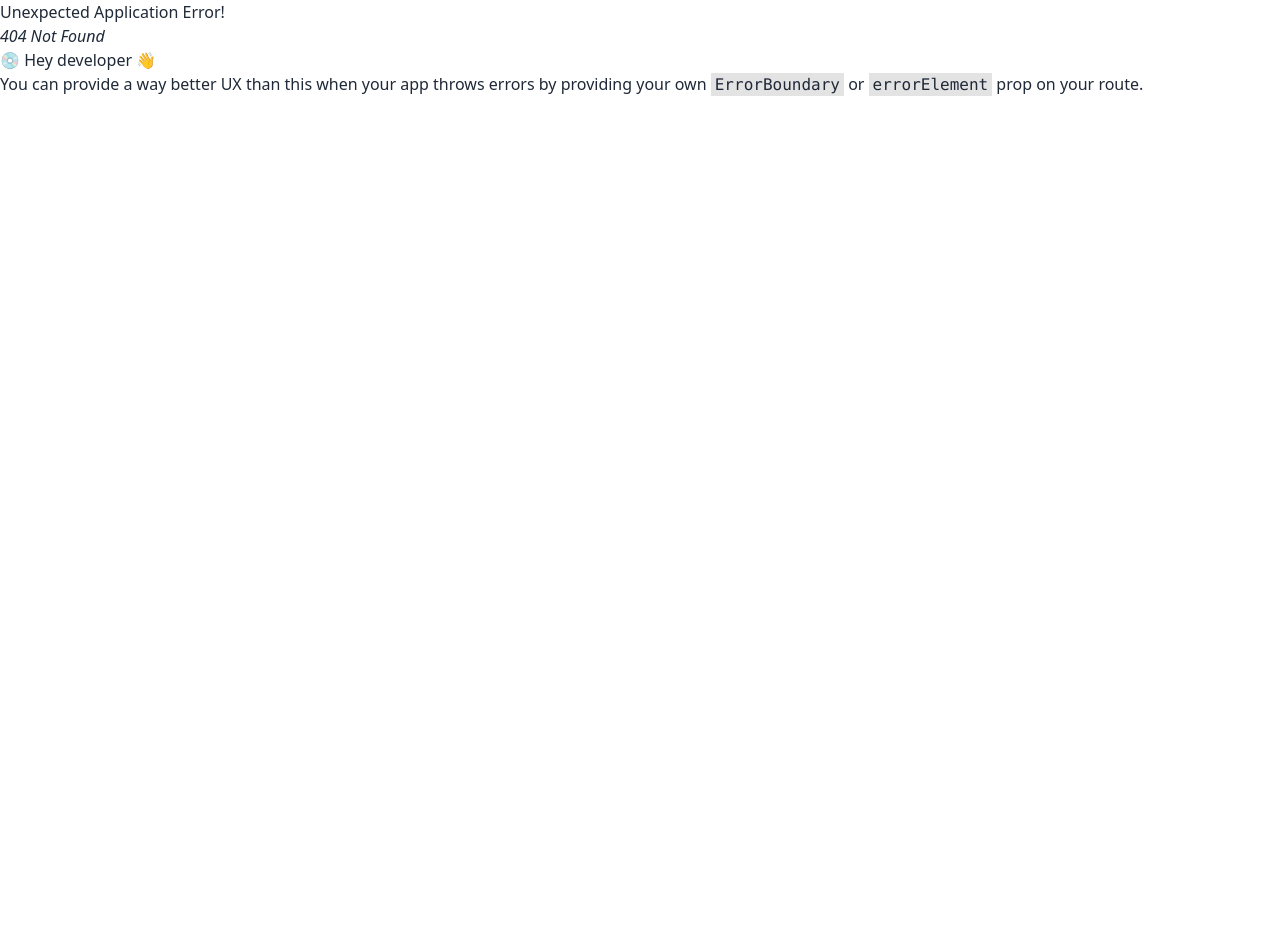
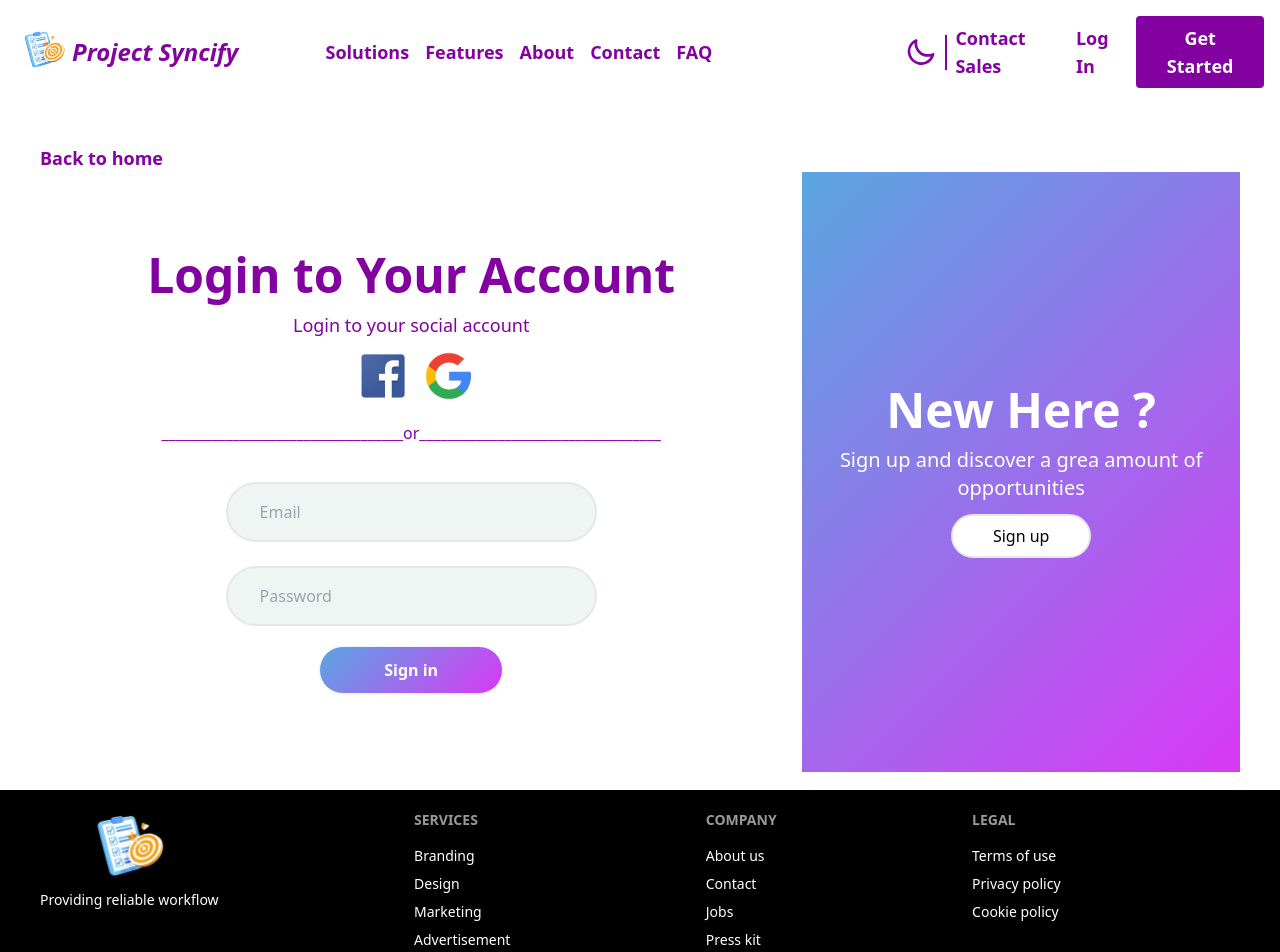
Before and after one commit to TechBuilderTeam/Project-Syncify, a React (Vite) app: page /login in a window 1280 px wide. Before the commit this address had no page. Shown: the top 952 px of the page. Before the commit the page ends 800 px from the top, so only its background shows below. Built offline with nearby package versions, Linux system fonts and the light colour scheme.

Commit message:
designing issues in the different types section done

```diff
--- a/index.html
+++ b/index.html
@@ -2,9 +2,9 @@
 <html lang="en">
   <head>
     <meta charset="UTF-8" />
-    <link rel="icon" type="image/svg+xml" href="/vite.svg" />
+    <link rel="icon" type="public/Justlogo" href="public/Justlogo.png" />
     <meta name="viewport" content="width=device-width, initial-scale=1.0" />
-    <title>Vite + React</title>
+    <title>Project Syncify</title>
     <link
       rel="stylesheet"
       type="text/css"
--- a/src/components/Home/Home.jsx
+++ b/src/components/Home/Home.jsx
@@ -3,7 +3,7 @@ import Banner from "./banner";
 import TopCompanySlider from "../Pages/Home/TopCampanySliderSection/TopCompanySlider";
 import DifferentTypeOfTabSection from "../Pages/Home/DifferentTypeOfTabSection/DifferentTypeOfTabSection";
 
-import Login from "../Pages/Login/login";
+// import Login from "../Pages/Login/login";
 
 const Home = () => {
   return (
@@ -12,7 +12,7 @@ const Home = () => {
       <Sponsors />
       <DifferentTypeOfTabSection/>
       <TopCompanySlider/>
-      <Login />
+      {/* <Login /> */}
     </div>
   );
 };
--- a/src/components/Pages/Home/DifferentTypeOfTabSection/DifferentTypeOfTabSection.jsx
+++ b/src/components/Pages/Home/DifferentTypeOfTabSection/DifferentTypeOfTabSection.jsx
@@ -10,15 +10,15 @@ const DifferentTypeOfTabSection = () => {
     const [showComponent, setShowComponent] = useState("Marketing");
 
     return (
-        <div className='w-full bg-gray-100 h-fit px-10 py-10 my-6'>
+        <div className='w-full  h-fit px-10 py-10 my-6'>
             <h1 className='w-[70%] text-5xl mt-[50px] mb-[50px] '>See how different departments use Synify</h1>
 
             <div>
-            <button onClick={() => setShowComponent("Marketing")} className={`border-solid border border-slate-400 rounded-full py-4 px-6 mx-2 text-gray-500 hover:text-gray-800 text-sm hover:text-base ${showComponent==="Marketing"? "bg-red-200" : ""}`}>Marketing</button>
-            <button onClick={()=>setShowComponent("Operations")} className={`border-solid border border-slate-400 rounded-full py-4 px-6 mx-2 text-gray-500 hover:text-gray-800 text-sm hover:text-base ${showComponent==="Operations"? "bg-red-200" : ""}`}>Operations</button>
-            <button onClick={() => setShowComponent("IT")} className={`border-solid border border-slate-400 rounded-full py-4 px-6 mx-2 text-gray-500 hover:text-gray-800 text-sm hover:text-base ${showComponent==="IT"? "bg-red-200" : ""}`}>IT</button>
-            <button onClick={() => setShowComponent("Product")} className={`border-solid border border-slate-400 rounded-full py-4 px-6 mx-2 text-gray-500 hover:text-gray-800 text-sm hover:text-base ${showComponent==="Product"? "bg-red-200" : ""}`}>Product</button>
-            <button onClick={() => setShowComponent("Company")} className={`border-solid border border-slate-400 rounded-full py-4 px-6 mx-2 text-gray-500 hover:text-gray-800 text-sm hover:text-base ${showComponent==="Company"? "bg-red-200" : ""}`}>Company-wide</button>
+            <button onClick={() => setShowComponent("Marketing")} className={`border-solid border border-slate-400 rounded-full py-4 px-6 mx-2  hover:text-gray-800 text-sm hover:text-base ${showComponent==="Marketing"? "bg-[#8401A1] text-white dark:bg-cyan-600" : ""}`}>Marketing</button>
+            <button onClick={()=>setShowComponent("Operations")} className={`border-solid border border-slate-400 rounded-full py-4 px-6 mx-2  hover:text-gray-800 text-sm hover:text-base ${showComponent==="Operations"? "bg-[#8401A1] text-white dark:bg-cyan-600" : ""}`}>Operations</button>
+            <button onClick={() => setShowComponent("IT")} className={`border-solid border border-slate-400 rounded-full py-4 px-6 mx-2  hover:text-gray-800 text-sm hover:text-base ${showComponent==="IT"? "bg-[#8401A1] text-white dark:bg-cyan-600" : ""}`}>IT</button>
+            <button onClick={() => setShowComponent("Product")} className={`border-solid border border-slate-400 rounded-full py-4 px-6 mx-2  hover:text-gray-800 text-sm hover:text-base ${showComponent==="Product"? "bg-[#8401A1] text-white dark:bg-cyan-600" : ""}`}>Product</button>
+            <button onClick={() => setShowComponent("Company")} className={`border-solid border border-slate-400 rounded-full py-4 px-6 mx-2  hover:text-gray-800 text-sm hover:text-base ${showComponent==="Company"? "bg-[#8401A1] text-white dark:bg-cyan-600" : ""}`}>Company-wide</button>
             </div>
 
             {
--- a/src/components/Pages/Home/DifferentTypeOfTabSection/Product.jsx
+++ b/src/components/Pages/Home/DifferentTypeOfTabSection/Product.jsx
@@ -5,7 +5,7 @@ const Product = () => {
     return (
         <div className='flex gap-4 my-10'>
                 <div className='w-1/2 mx-2'>
-                <img src="https://assets.asana.biz/transform/070f1abb-5a90-477c-8b90-b5eb6ba3a3f9/home24-product-team-ui?io=transform:fill" alt="" />
+                    <img src="https://assets.asana.biz/transform/070f1abb-5a90-477c-8b90-b5eb6ba3a3f9/home24-product-team-ui?io=transform:fill" alt="" />
                 </div>
 
                 <div className='mx-4'>
@@ -13,7 +13,7 @@ const Product = () => {
                     <p className='flex items-center gap-2 my-2 text-lg'><FaArrowCircleRight />Keep product development on track  </p>
                     <p className='flex items-center gap-2 my-2 text-lg'><FaArrowCircleRight />Centralize launch information  </p>
                     <p className='flex items-center gap-2 my-2 text-lg'><FaArrowCircleRight />Tie your product roadmap to your strategy  </p>
-                    <button className="border-solid border border-slate-400 rounded py-2 px-8 my-4 bg-black text-white font-semibold hover:bg-red-400 hover:text-black ">Explore Product</button>
+                    <button className="border-solid border border-slate-400 rounded py-2 px-8 my-4 bg-[#8401A1] text-white font-semibold hover:bg-cyan-600 hover:text-black ">Explore Product</button>
                 </div>
             </div>
     );
--- a/src/components/Pages/Home/TopCampanySliderSection/Card.jsx
+++ b/src/components/Pages/Home/TopCampanySliderSection/Card.jsx
@@ -29,7 +29,7 @@ const Card = ({ data }) => {
     //     </div>
 
     <div
-      className="relative bg-white border rounded-lg overflow-hidden shadow-lg transition duration-300 delay-150 ease-in-out transform hover:scale-80"
+      className="relative border rounded-lg overflow-hidden shadow-lg transition duration-300 delay-150 ease-in-out transform hover:scale-80"
       onMouseEnter={() => setIsHovered(true)}
       onMouseLeave={() => setIsHovered(false)}
     >
@@ -52,7 +52,7 @@ const Card = ({ data }) => {
           //   <button className="bg-blue-500 hover:bg-blue-700 text-white font-bold py-2 px-4 mt-2">
           //     {label}
           //   </button>
-          <div className="flex gap-2 items-center hover:text-red-400 font-bold py-2 px-4 mt-2">
+          <div className="flex gap-2 items-center hover:text-cyan-600 dark:hover:text-[#8401A1] font-bold py-2 px-4 mt-2">
             <p className="">{label} </p>{" "}
             <span>
               <FaArrowRight />
--- a/src/components/Pages/Home/TopCampanySliderSection/NextArrow.jsx
+++ b/src/components/Pages/Home/TopCampanySliderSection/NextArrow.jsx
@@ -4,7 +4,7 @@ import { FaArrowRight } from "react-icons/fa";
 const NextArrow = ({onClick}) => {
     return (
         <div className='absolute left-20 top-[434px]' onClick={onClick} >
-            <div className='bg-gray-100 outline outline-1 outline-offset-1 hover:outline-2 hover:bg-gray-300 h-[30px] w-[30px] rounded-full grid place-items-center cursor-pointer'>
+            <div className=' outline outline-1 outline-offset-1 hover:outline-2 hover:outline-cyan-600 dark:hover:outline-[#8401A1] hover:text-cyan-600 dark:hover:text-[#8401A1]  h-[30px] w-[30px] rounded-full grid place-items-center cursor-pointer'>
                 <FaArrowRight />
             </div>
         </div>
--- a/src/components/Pages/Home/TopCampanySliderSection/PrevArrow.jsx
+++ b/src/components/Pages/Home/TopCampanySliderSection/PrevArrow.jsx
@@ -3,7 +3,7 @@ import { FaArrowLeft } from "react-icons/fa";
 const PrevArrow = ({onClick}) => {
     return (
         <div className='absolute left-0 top-[434px] ' onClick={onClick}>
-            <div className='bg-gray-100 outline outline-1 outline-offset-1 hover:outline-2 hover:bg-gray-300 h-[30px] w-[30px] rounded-full grid place-items-center cursor-pointer'>
+            <div className=' outline outline-1 outline-offset-1 hover:outline-2 hover:outline-cyan-600 dark:hover:outline-[#8401A1] hover:text-cyan-600 dark:hover:text-[#8401A1]  h-[30px] w-[30px] rounded-full grid place-items-center cursor-pointer'>
                 <FaArrowLeft />
             </div>
         </div>
--- a/src/components/Pages/Home/TopCampanySliderSection/TopCompanySlider.jsx
+++ b/src/components/Pages/Home/TopCampanySliderSection/TopCompanySlider.jsx
@@ -145,10 +145,10 @@ const TopCompanySlider = () => {
             }
           };
           return (
-            <div className='w-full bg-gray-100 h-fit px-10 py-10 my-6'>
+            <div className='w-full  h-fit px-10 py-10 my-6'>
                <h1 className='text-5xl mt-[50px] mb-[50px] '>The world’s top companies trust Synify</h1>
 
-            <div className='flex gap-2 items-center hover:text-red-400 font-semibold py-2 px-4 mt-2'>
+            <div className='flex gap-2 items-center dark:hover:text-[#8401A1] hover:text-cyan-600 font-semibold py-2 px-4 mt-2'>
             <p className='my-2' >See all case studies </p> <span><FaArrowRight /></span>
             </div>
 
--- a/src/components/Pages/Login/login.jsx
+++ b/src/components/Pages/Login/login.jsx
@@ -2,9 +2,9 @@ const Login = () => {
   return (
     <div className="my-10 px-10 text-[#8401A1] dark:text-[#73e9fe]">
       <div className="flex gap-3 justify-center md:justify-normal items-center">
-        <img src="../public/Justlogo.png" style={{ height: "100px" }} alt="" />
+        {/* <img src="../public/Justlogo.png" style={{ height: "100px" }} alt="" /> */}
         <a href="/" className="text-lg font-bold">
-          Project Syncify
+          Back to home
         </a>
       </div>
       <div className="min-h-[600px] md:min-h-[600px] flex flex-col md:flex-row justify-between gap-3 md:gap-5">
--- a/src/main.jsx
+++ b/src/main.jsx
@@ -4,6 +4,7 @@ import "./index.css";
 import { createBrowserRouter, RouterProvider } from "react-router-dom";
 import Root from "./layouts/Root";
 import Home from "./components/Home/Home";
+import Login from "./components/Pages/Login/Login";
 const router = createBrowserRouter([
   {
     path: "/",
@@ -13,6 +14,10 @@ const router = createBrowserRouter([
         path: "/",
         element: <Home />,
       },
+      {
+        path: "/login",
+        element: <Login />,
+      }
     ],
   },
 ]);
--- a/src/pages/shared/Footer.jsx
+++ b/src/pages/shared/Footer.jsx
@@ -4,7 +4,7 @@ const Footer = () => {
       <footer className="footer bg-black text-white px-10 py-5">
         <aside className="">
           <div className="flex flex-col justify-center items-center h-[100px]">
-            <img src="./public/logo.png" alt="" className="h-[100px]" />
+            <img src="./public/JUSTlogo.png" alt="" className="h-20" />
             <p>Providing reliable workflow</p>
           </div>
         </aside>
--- a/src/pages/shared/Navbar.jsx
+++ b/src/pages/shared/Navbar.jsx
@@ -4,9 +4,13 @@ const Navbar = ({ handleThemeChange }) => {
     return (
         <div className="mx-auto  p-4 bg-transparent"  >
             <div className="flex justify-between items-center gap-10">
-                <div className="w-1/4  flex justify-start items-center gap-1 text-[#8401A1] dark:text-[#73e9fe]" >
-                    <img src="./public/Justlogo.png" className="w-14 h-12 text-[#8401A1] dark:text-[#73e9fe]" alt="logo" />
+                <div className="w-1/4  flex justify-start items-center text-[#8401A1] dark:text-[#73e9fe]" >
+                    <a href="/">
+                        <img src="./public/Justlogo.png" className="w-14 h-12 text-[#8401A1] dark:text-[#73e9fe]" alt="logo" />
+                    </a>
+                    <a href="/">
                     <h1 className="text-2xl  font-bold italic">Project Syncify</h1>
+                    </a>
                 </div>
                 <div className="w-2/4 flex justify-start items-center gap-4 font-semibold text-lg text-[#8401A1] dark:text-[#73e9fe]" >
                     <a href="solutions">Solutions</a>
@@ -32,7 +36,7 @@ const Navbar = ({ handleThemeChange }) => {
 
                     <a href="contact">Contact Sales</a>
                     <a href="login">Log In</a>
-                    <button className="px-4 py-2 bg-[#8401A1] hover:bg-gradient-to-r from-[#8401A1] to-[#73e9fe] dark:bg-cyan-600 rounded text-white">Get Started</button>
+                    <button className="px-4 py-2 bg-[#8401A1]  dark:bg-cyan-600 hover:bg-gradient-to-r from-[#30acc2] to-[#8401A1] rounded text-white">Get Started</button>
                 </div>
             </div>
         </div>
```
Also changed, not shown: public/Justlogo.png, public/logo.png.
